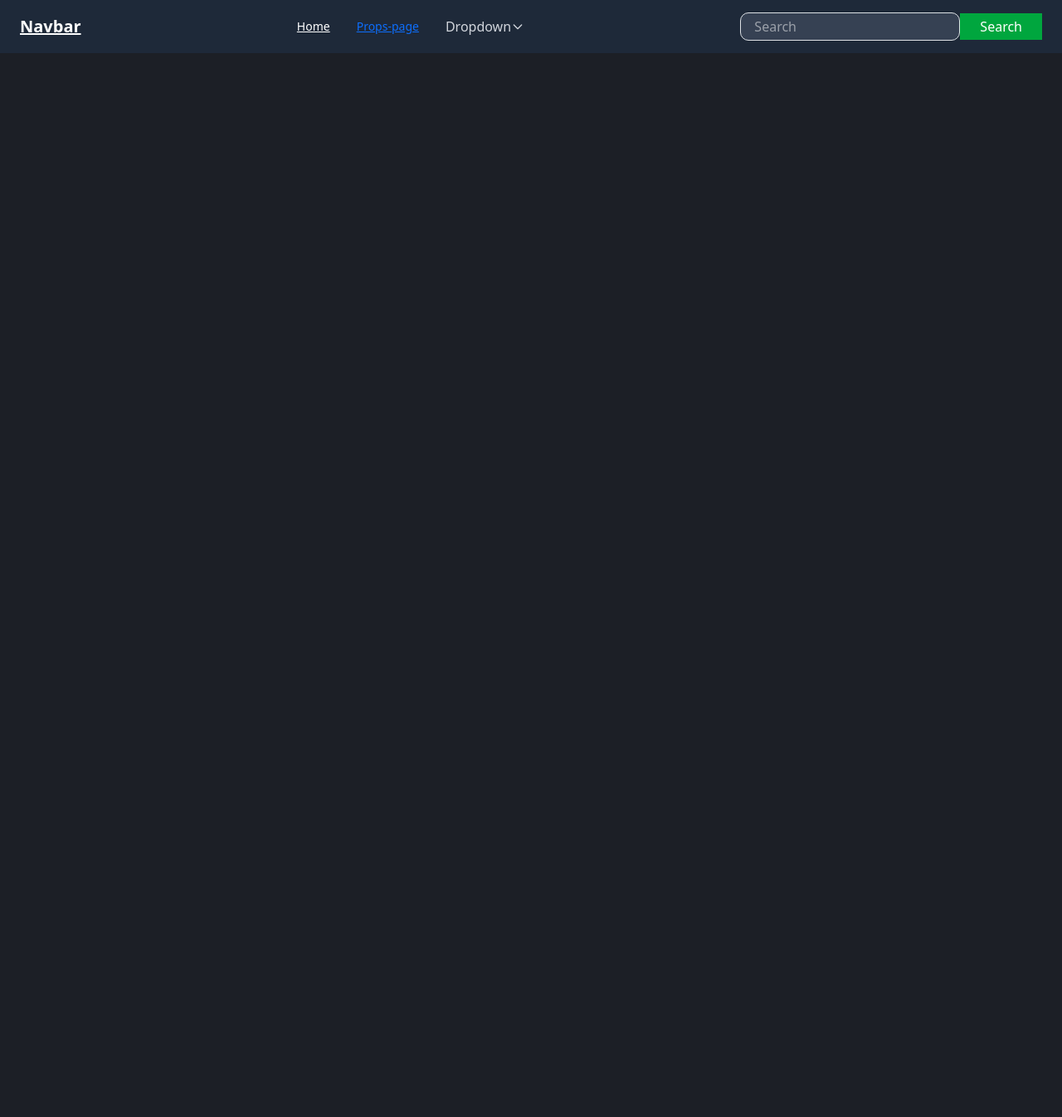
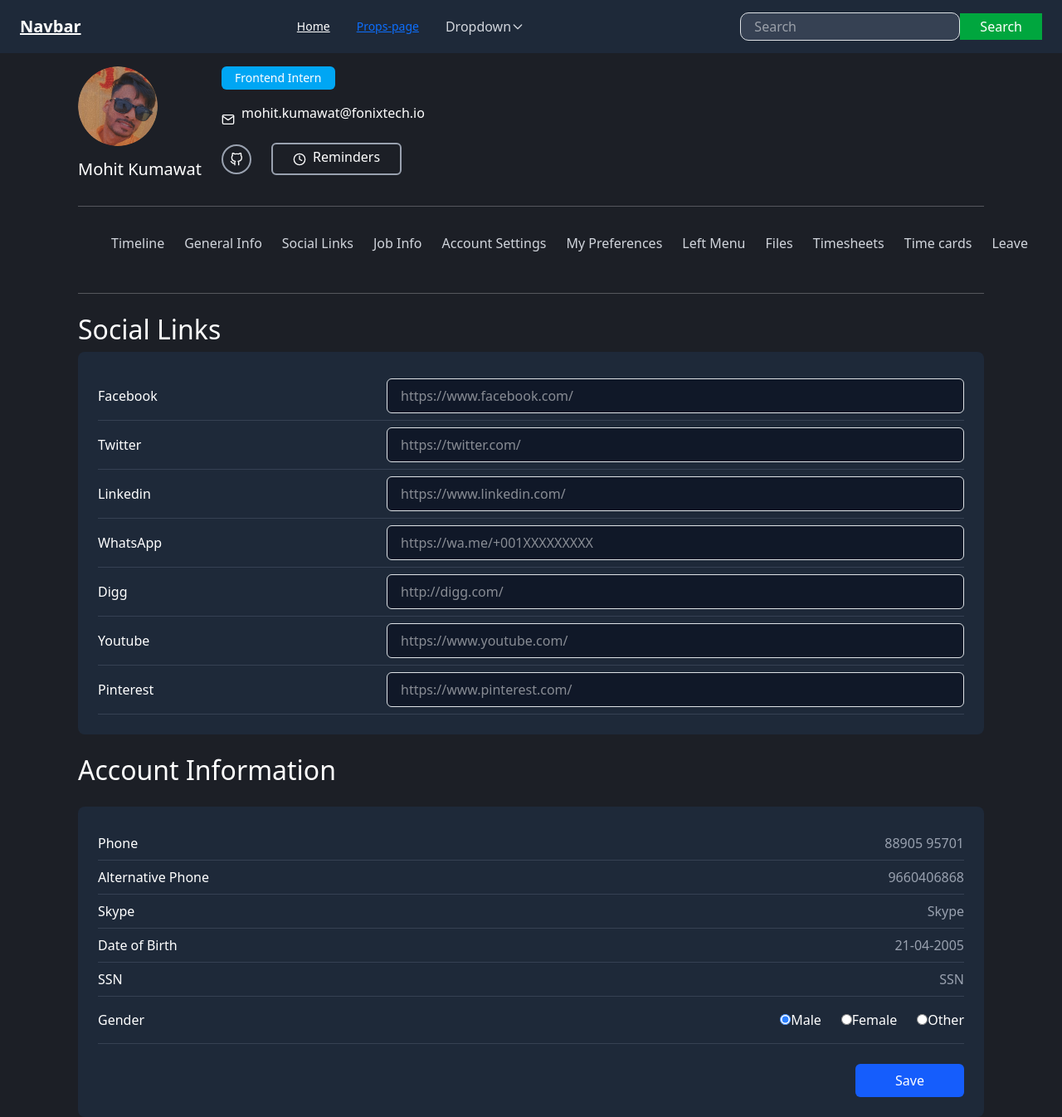
Before and after one commit to mohitfonix74/practice_01, a React (Vite) app: page /profile in a window 1280 px wide. Shown: the whole page at 83% size. Before the commit the page ends 800 px from the top, so only its background shows below. Built offline with nearby package versions, Linux system fonts and the light colour scheme.

Commit message:
made profile component

```diff
--- a/src/App.jsx
+++ b/src/App.jsx
@@ -20,6 +20,7 @@ import Apiform from './components/Apiform'
 import Reactres from './components/Reactres'
 import Carddaisy from './components/Carddaisy'
 import Cardskeleton from './components/Cardskelton'
+import Profile from './components/Profile'
 
 
 const App = () => {
@@ -46,6 +47,8 @@ const App = () => {
         <Route path='/reactres' element={<Reactres/>} />
         <Route path='/carddaisy' element={<Carddaisy/>} />
         <Route path='/cardskelton' element={<Cardskeleton/>} />
+        <Route path='/profile' element={<Profile/>} />
+
 
 
       </Routes>
--- a/src/Componentscss/Fonix.css
+++ b/src/Componentscss/Fonix.css
@@ -61,3 +61,6 @@
 .bg-white{
     margin: 20px;
 }
+.ptrem{
+    margin-top: -5px ;
+}
--- a/src/components/Navbar.jsx
+++ b/src/components/Navbar.jsx
@@ -38,6 +38,7 @@ const Navbar = () => {
                   ["Javascript", "/js"],
                   ["React", "/reactpractice"],
                   ["Api-Form", "/apiform"],
+                  ["Profile", "/profile"],
                   ["React-Responsive", "/reactres"]
                 ].map(([text, path]) => (
                   <Link
@@ -114,6 +115,7 @@ const Navbar = () => {
             ["Javascript", "/js"],
             ["React", "/reactpractice"],
             ["Api-Form", "/apiform"],
+            ["Profile", "/profile"],
             ["React-Responsive", "/reactres"]
           ].map(([text, path]) => (
             <Link
--- /dev/null
+++ b/src/components/Profile.jsx
@@ -0,0 +1,132 @@
+import React from 'react';
+import { FiClock, FiGithub, FiMail } from 'react-icons/fi';
+import '../Componentscss/Fonix.css';
+
+const Profile = () => {
+  return (
+    <div className="container text-white px-4 md:px-10 py-6 mt-3">
+      {/* Profile Header */}
+      <div className="flex flex-col md:flex-row justify-start gap-6">
+        <div className="left flex flex-col items-center md:items-start">
+          <img className="w-24 h-24 rounded-full mb-3" src="/mohitlogo.png" alt="Profile" />
+          <h5 className="font-semibold text-lg">Mohit Kumawat</h5>
+        </div>
+
+        <div className="right space-y-2">
+          <p className="bg-sky-500 text-white w-max px-3 py-1 text-sm rounded">Frontend Intern</p>
+
+          <div className="flex items-center gap-2">
+            <FiMail />
+            <p>mohit.kumawat@fonixtech.io</p>
+          </div>
+
+          <div className="rightgit flex gap-4 items-center mt-2">
+            <div className="gitcircle border-2 border-gray-400 rounded-full p-2">
+              <FiGithub />
+            </div>
+            <div className="btncls rounded flex border-2 gap-2 px-4 py-2 border-gray-400 items-center">
+              <FiClock />
+              <button className="ptrem">Reminders</button>
+            </div>
+          </div>
+        </div>
+      </div>
+
+      {/* Navigation Tabs */}
+      <hr className="my-4 border-gray-600" />
+      <div className="ulitems flex flex-row whitespace-nowrap p-2">
+        <ul className="inline-flex gap-4">
+          {[
+            'Timeline',
+            'General Info',
+            'Social Links',
+            'Job Info',
+            'Account Settings',
+            'My Preferences',
+            'Left Menu',
+            'Files',
+            'Timesheets',
+            'Time cards',
+            'Leave',
+          ].map((item, index) => (
+            <li
+              key={index}
+              className="cursor-pointer text-gray-300 hover:text-blue-500 hover:underline transition duration-200"
+            >
+              {item}
+            </li>
+          ))}
+        </ul>
+      </div>
+      <hr className="my-4 border-gray-600" />
+
+      {/* Social Links Section */}
+      <h2 className="text-xl font-semibold mb-2">Social Links</h2>
+      <div className="bg-gray-800 p-4 rounded-lg">
+        {[
+          { name: 'Facebook', placeholder: 'https://www.facebook.com/' },
+          { name: 'Twitter', placeholder: 'https://twitter.com/' },
+          { name: 'Linkedin', placeholder: 'https://www.linkedin.com/' },
+          { name: 'WhatsApp', placeholder: 'https://wa.me/+001XXXXXXXXX' },
+          { name: 'Digg', placeholder: 'http://digg.com/' },
+          { name: 'Youtube', placeholder: 'https://www.youtube.com/' },
+          { name: 'Pinterest', placeholder: 'https://www.pinterest.com/' },
+        ].map((item, index) => (
+          <div key={index} className="flex justify-between items-center py-2 border-b border-gray-700">
+            <label className="font-medium">{item.name}</label>
+            <input
+              type="text"
+              placeholder={item.placeholder}
+              className="bg-gray-900 text-white border border-gray-600 rounded px-3 py-2 w-2/3 outline-none"
+            />
+          </div>
+        ))}
+      </div>
+
+      {/* Account Information Section */}
+      <h2 className="text-xl font-semibold my-4">Account Information</h2>
+      <div className="bg-gray-800 p-4 rounded-lg">
+        {[
+          { label: 'Phone', value: '88905 95701' },
+          { label: 'Alternative Phone', value: '9660406868' },
+          { label: 'Skype', value: 'Skype' },
+          { label: 'Date of Birth', value: '21-04-2005' },
+          { label: 'SSN', value: 'SSN' },
+        ].map((item, index) => (
+          <div key={index} className="flex justify-between items-center py-2 border-b border-gray-700">
+            <span className="font-medium">{item.label}</span>
+            <span className="text-gray-400">{item.value}</span>
+          </div>
+        ))}
+
+        {/* Gender Selection */}
+        <div className="flex items-center justify-between py-3 border-b border-gray-700">
+          <span className="font-medium">Gender</span>
+          <div className="flex gap-4">
+            {['Male', 'Female', 'Other'].map((gender, index) => (
+              <label key={index} className="flex items-center gap-2">
+                <input
+                  type="radio"
+                  name="gender"
+                  value={gender.toLowerCase()}
+                  defaultChecked={gender === 'Male'}
+                  className="accent-blue-500"
+                />
+                {gender}
+              </label>
+            ))}
+          </div>
+        </div>
+
+        {/* Save Button */}
+        <div className="mt-4 flex justify-end">
+          <button className="bg-blue-600 hover:bg-blue-700 text-white px-5 py-2 rounded">
+            Save
+          </button>
+        </div>
+      </div>
+    </div>
+  );
+};
+
+export default Profile;
```
